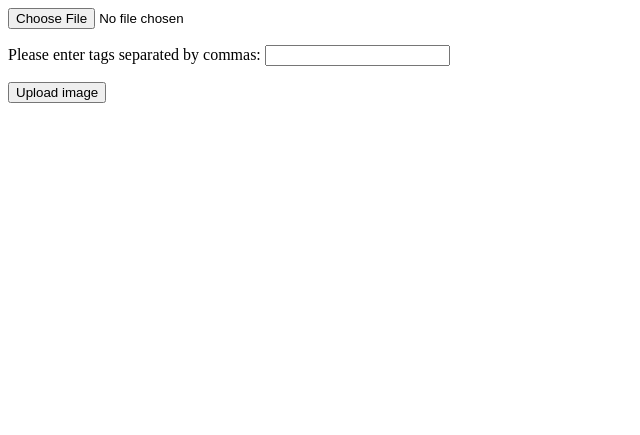
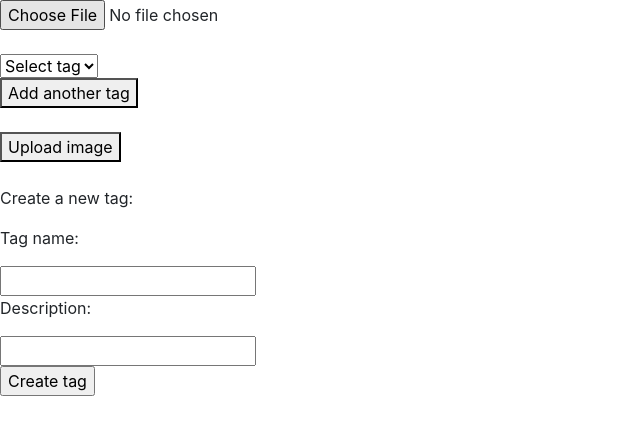
Before and after one commit to benghaun/venue-portfolio, a Django app: page /upload/ in a window 1280 px wide. Shown: the top 435 px of the page, without its empty margins (0-640 px from the left). Run offline with Django 3.2, Linux system fonts and the light colour scheme; data that the repository does not hold is empty; some libraries are stand-ins or nearby versions.

Commit message:
added tags

```diff
--- a/image_upload/urls.py
+++ b/image_upload/urls.py
@@ -3,5 +3,6 @@ from . import views
 
 urlpatterns = [
     path('', views.upload_view),
-    path('sign_s3/', views.sign_s3)
+    path('sign_s3/', views.sign_s3),
+    path('add_tag/', views.add_tag)
 ]
--- a/image_upload/views.py
+++ b/image_upload/views.py
@@ -1,12 +1,14 @@
 import os
 import json
-from django.shortcuts import render, HttpResponse
+from django.shortcuts import render, HttpResponse, redirect
 import boto3
-from venue.models import Image
+from venue.models import Image, Tag
 
 
 def upload_view(request):
-    return render(request, 'image_upload/upload_page.html')
+    tags = Tag.objects.all()
+    message = request.GET.get('message')
+    return render(request, 'image_upload/upload_page.html', {'tags': tags, 'message': message})
 
 
 def sign_s3(request):
@@ -14,9 +16,11 @@ def sign_s3(request):
     file_name = request.GET.get('file_name')
     file_type = request.GET.get('file_type')
     tags = request.GET.get('tags').lower().split(",")
+    tags = [x for x in tags if x]  # remove empty strings
     # remove leading and trailing whitespaces in tags
-    for i in range(tags):
+    for i in range(len(tags)):
         tags[i] = tags[i].strip()
+    print(tags)
     s3 = boto3.client('s3', region_name='eu-west-3')
     image = Image(name=file_name, tags=tags)
     image.save()
@@ -35,3 +39,11 @@ def sign_s3(request):
                     'data': presigned_post,
                     'url': 'https://%s.s3.amazonaws.com/%s' % (S3_BUCKET, file_name),
                     }), content_type="application/json")
+
+
+def add_tag(request):
+    tag_name = request.POST.get("tag_name")
+    tag_description = request.POST.get("tag_description")
+    tag = Tag(name=tag_name, description=tag_description)
+    tag.save()
+    return redirect('/upload?message=tag%20created')
--- a/templates/image_upload/upload_page.html
+++ b/templates/image_upload/upload_page.html
@@ -1,36 +1,56 @@
-<!DOCTYPE html>
-<html lang="en">
-<head>
-    <meta charset="UTF-8">
-    <title>Venue</title>
-</head>
+{% extends 'base.html' %}
+
+{% block content %}
 <body>
-<input type="file" id="file_input"/>
-<p id="status">Please enter tags separated by commas: <input id="tags" type="text"></p>
+<div id="fields">
+    <input type="file" id="file_input"/> <br/> <br/>
+    <!--<p id="status">Please enter tags separated by commas: <input id="tags" type="text"></p>-->
+    <select name="tags" value="tags">
+        <option value="" selected disabled hidden>Select tag</option>
+        {% for tag in tags %}
+        <option value="{{tag.name}}">{{tag.name}}</option>
+        {% endfor %}
+    </select> <br/>
+
+</div>
+<button type="button" onClick="addTag()">Add another tag</button> <br/> <br/>
 
 
 <button type="button" id="submit_button" onClick="getSignedRequest()">Upload image</button>
+<br/><br/>
+
+<form action="add_tag/" method="post">
+    {% csrf_token %}
+    <p>Create a new tag:</p>
+    <p>Tag name: </p><input type="text" name="tag_name">
+    <p>Description: </p><input type="text" name="tag_description"> <br/>
+    <input type="submit" value="Create tag">
+</form>
+{% if message %}
+    {{message}}
+{% endif %}
 </body>
 
 
 <script>
-/*
-(function() {
-    document.getElementById("file_input").onchange = function(){
-        var files = document.getElementById("file_input").files;
-        var file = files[0];
-
-        if(!file){
-          return alert("No file selected.");
-        }
-        getSignedRequest(file);
-    };
-})();
-*/
-
+function addTag() {
+    var fieldsDiv = document.getElementById("fields");
+    var content = document.createElement("SELECT");
+    var brTag = document.createElement("br");
+    content.innerHTML = `<option value="" selected disabled hidden>Select tag</option>
+        {% for tag in tags %}
+        <option value="{{tag.name}}">{{tag.name}}</option>
+        {% endfor %}`
+    fieldsDiv.appendChild(content);
+    fieldsDiv.appendChild(brTag);
+}
 function getSignedRequest(){
     var xhr = new XMLHttpRequest();
-    var tags = document.getElementById("tags").value;
+    var tags = '';
+    $('select').each(function(){
+        console.log($(this).val())
+        tags = tags + ',' + $(this).val()
+    });
     var files = document.getElementById("file_input").files;
     var file = files[0];
     if (!file){
@@ -76,3 +96,4 @@ function uploadFile(file, s3Data, url){
 }
 </script>
 </html>
+{% endblock %}
```
Also changed, not shown: venue/models.py (+8 -0 lines), venue/migrations/0002_tag.py (added).
